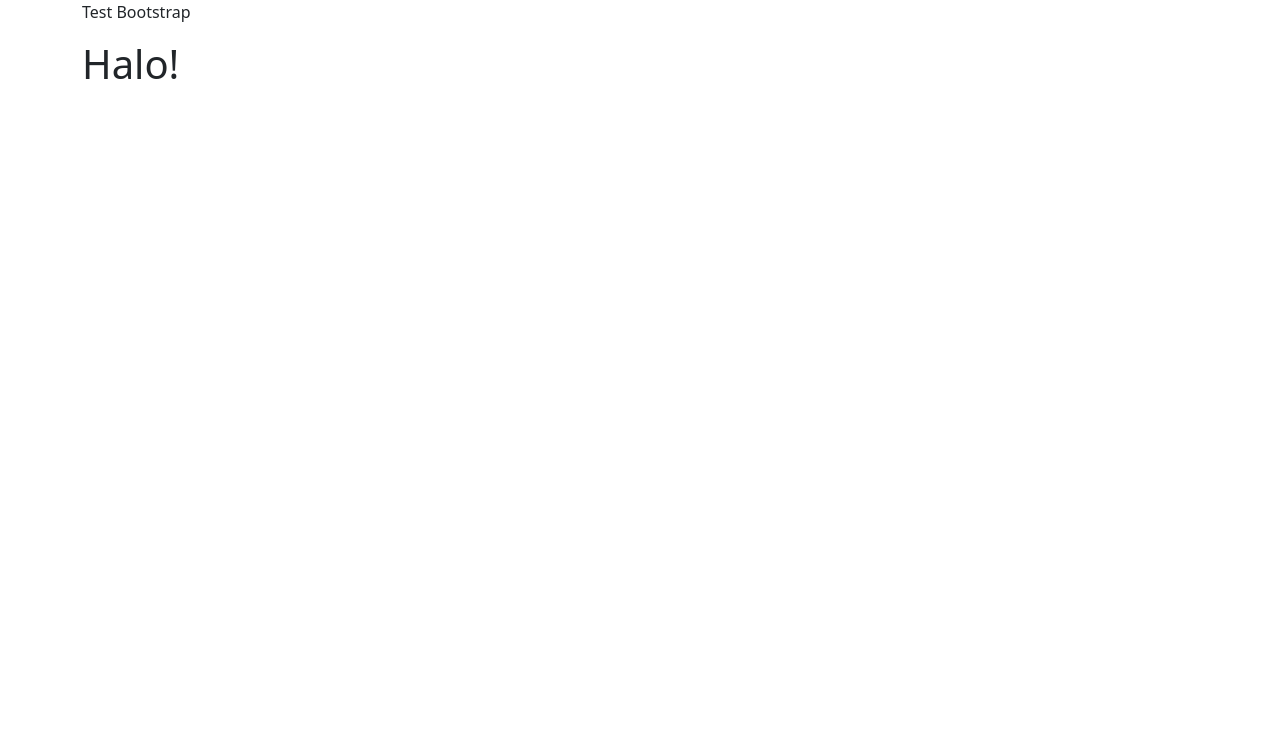
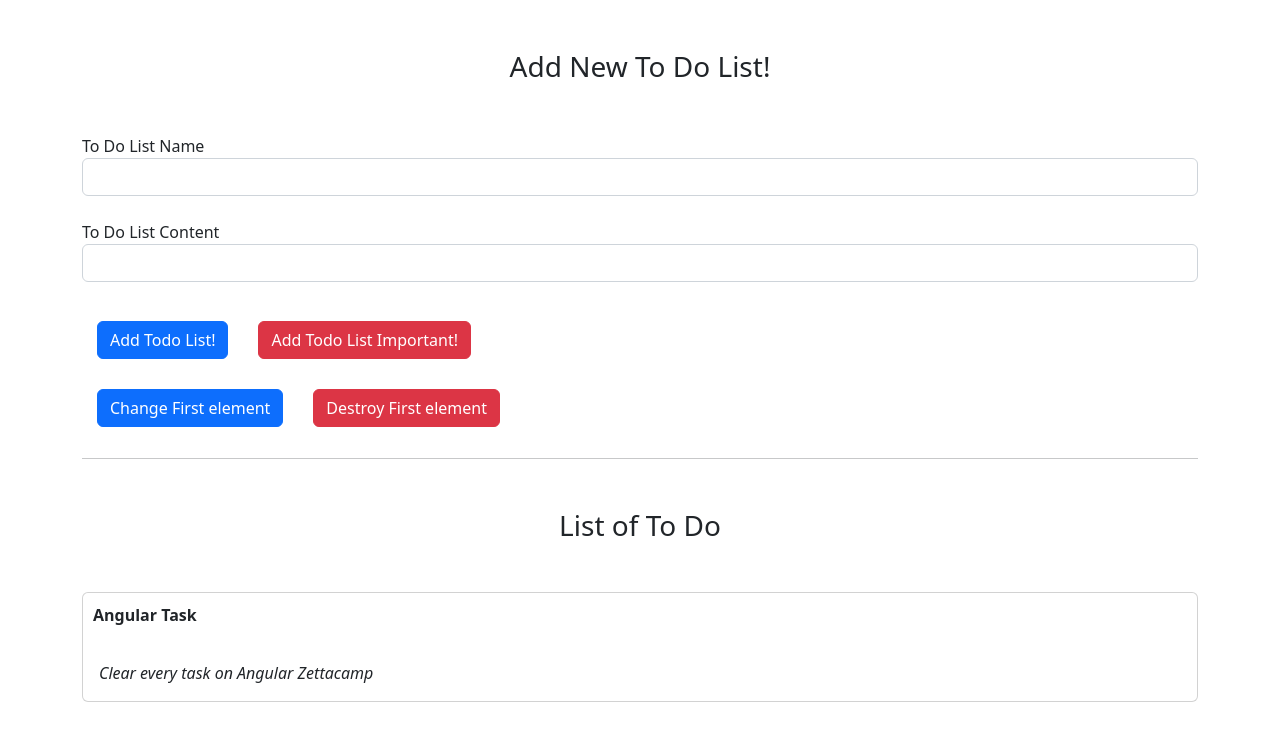
Before and after one commit to AlfinhiHD/alfin_upn_zetta_learning, an Angular app in the folder angular_learning/: page / in a window 1280 px wide. Shown: the top 740 px of the page. Built offline with nearby package versions, Linux system fonts and the light colour scheme.

Commit message:
commit day 4

```diff
--- /dev/null
+++ b/angular_learning/src/app/addlist/addlist.component.css
@@ -0,0 +1,8 @@
+h3 {
+    text-align: center;
+    margin: 50px;
+}
+
+button {
+    margin: 15px;
+}
--- /dev/null
+++ b/angular_learning/src/app/addlist/addlist.component.html
@@ -0,0 +1,19 @@
+<div class="row">
+    <div class="col-xs-12">
+      <h3>Add New To Do List!</h3>
+      <label>To Do List Name</label>
+      <input type="text" class="form-control"
+      #todoNameInput>
+      <br>
+      <label>To Do List Content</label>
+      <input type="text" class="form-control"
+      #todoContentInput>
+      <br>
+      <button
+        class="btn btn-primary"
+        (click)="onAddTodo(todoNameInput)">Add Todo List!</button>
+      <button
+        class="btn btn-danger"
+        (click)="onAddImportant(todoNameInput)">Add Todo List Important!</button>
+    </div>
+</div>
--- /dev/null
+++ b/angular_learning/src/app/addlist/addlist.component.ts
@@ -0,0 +1,33 @@
+import { Component, ElementRef, EventEmitter, OnInit, Output, ViewChild } from '@angular/core';
+
+@Component({
+  selector: 'app-addlist',
+  templateUrl: './addlist.component.html',
+  styleUrls: ['./addlist.component.css']
+})
+export class AddlistComponent implements OnInit {
+  @Output() todoCreated = new EventEmitter<{todoName: string, todoContent: string}> ();
+  @Output('imC') importantCreated = new EventEmitter<{todoName: string, todoContent: string}> ();
+
+  @ViewChild('todoContentInput') todoContentInput: ElementRef;
+
+  constructor() { }
+
+  ngOnInit(): void {
+  }
+
+  onAddTodo(nameInput : HTMLInputElement) {
+    this.todoCreated.emit({
+      todoName : nameInput.value,
+      todoContent: this.todoContentInput.nativeElement.value
+    });
+  }
+
+  onAddImportant(nameInput : HTMLInputElement) {
+    this.importantCreated.emit({
+      todoName : nameInput.value,
+      todoContent: this.todoContentInput.nativeElement.value
+    });
+  }
+
+}
--- a/angular_learning/src/app/app.component.css
+++ b/angular_learning/src/app/app.component.css
@@ -0,0 +1,9 @@
+button {
+    margin: 15px;
+}
+
+h3 {
+    text-align: center;
+    margin-top: 50px;
+    margin-bottom: 50px;
+}
--- a/angular_learning/src/app/app.component.html
+++ b/angular_learning/src/app/app.component.html
@@ -1,4 +1,15 @@
 <div class="container">
-  <p> Test Bootstrap</p>
-  <h1>Halo!</h1>
+  <app-addlist (todoCreated)="onTodoAdded($event)" (imC)="onImportantAdded($event)"></app-addlist>
+  <div class="">
+    <div class="">
+      <button class="btn btn-primary" (click)="onChangeFirst()">Change First element</button>
+      <button class="btn btn-danger" (click)="onDestroyFirst()">Destroy First element</button>
+      <hr>
+      <h3>List of To Do</h3>
+      <app-list-element *ngFor="let list of todoElements" [todoElement]="list" [name]="list.name">
+            <strong *ngIf="list.type === 'important'" style="color: red">{{ list.content }}</strong>
+            <em *ngIf="list.type === 'normal'">{{ list.content }}</em>
+      </app-list-element>
+    </div>
+  </div>
 </div>
--- a/angular_learning/src/app/app.component.ts
+++ b/angular_learning/src/app/app.component.ts
@@ -6,5 +6,31 @@ import { Component } from '@angular/core';
   styleUrls: ['./app.component.css']
 })
 export class AppComponent {
-  title = 'angular_learning';
+  todoElements = [{type: 'normal', name: 'Angular Task', content: 'Clear every task on Angular Zettacamp'}];
+
+  onTodoAdded(normalData: {todoName: string, todoContent: string}) {
+    this.todoElements.push({
+      type: 'normal',
+      name: normalData.todoName,
+      content: normalData.todoContent
+    });
+  }
+
+  onImportantAdded(importantData: {todoName: string, todoContent: string}) {
+    this.todoElements.push({
+      type: 'important',
+      name: importantData.todoName,
+      content: importantData.todoContent
+    });
+  }
+
+  onChangeFirst() {
+    this.todoElements[0].name = 'Changed!';
+  }
+
+  onDestroyFirst() {
+    this.todoElements.splice(0, 1);
+  }
+
+
 }
--- a/angular_learning/src/app/app.module.ts
+++ b/angular_learning/src/app/app.module.ts
@@ -3,10 +3,14 @@ import { BrowserModule } from '@angular/platform-browser';
 
 import { AppRoutingModule } from './app-routing.module';
 import { AppComponent } from './app.component';
+import { AddlistComponent } from './addlist/addlist.component';
+import { ListElementComponent } from './list-element/list-element.component';
 
 @NgModule({
   declarations: [
-    AppComponent
+    AppComponent,
+    AddlistComponent,
+    ListElementComponent
   ],
   imports: [
     BrowserModule,
--- /dev/null
+++ b/angular_learning/src/app/list-element/list-element.component.html
@@ -0,0 +1,6 @@
+<div class="card" style="margin-bottom:50px">
+    <div class="card-title" style="font-weight: bolder; padding: 10px;">{{ name }}</div>
+    <div class="card-body">
+        <ng-content></ng-content>
+    </div>
+</div>
--- /dev/null
+++ b/angular_learning/src/app/list-element/list-element.component.ts
@@ -0,0 +1,76 @@
+import {
+  AfterContentChecked,
+  AfterContentInit,
+  AfterViewChecked,
+  AfterViewInit,
+  Component,
+  ContentChild,
+  DoCheck,
+  ElementRef,
+  Input,
+  OnChanges,
+  OnDestroy,
+  OnInit,
+  SimpleChanges,
+  ViewChild
+} from '@angular/core';
+
+@Component({
+  selector: 'app-list-element',
+  templateUrl: './list-element.component.html',
+  styleUrls: ['./list-element.component.css']
+})
+export class ListElementComponent implements
+  OnInit,
+  OnChanges,
+  DoCheck,
+  AfterContentInit,
+  AfterContentChecked,
+  AfterViewInit,
+  AfterViewChecked,
+  OnDestroy
+{
+
+  @Input('todoElement') element : {type : string, name : string, content : string}
+  @Input() name : string;
+
+  constructor() {
+    console.log('constructor called!');
+  }
+
+  ngOnChanges(changes: SimpleChanges) {
+    console.log('ngOnChanges called!');
+    console.log(changes);
+  }
+
+  ngOnInit(): void {
+    console.log('ngOnInit called!');
+  }
+
+  ngDoCheck() {
+    console.log('ngDoCheck called!');
+  }
+
+  ngAfterContentInit() {
+    console.log('ngAfterContentInit called!');
+  }
+
+  ngAfterContentChecked() {
+    console.log('ngAfterContentChecked called!');
+  }
+
+
+  ngAfterViewInit() {
+    console.log('ngAfteViewInit called!');
+  }
+
+  ngAfterViewChecked() {
+    console.log('ngAfterViewChecked called!');
+  }
+
+  ngOnDestroy() {
+    console.log('ngOnDestroy called');
+  }
+
+
+}
```
Also changed, not shown: angular_learning/src/app/list-element/list-element.component.css (added), 2 other files (tests, documents, lock files or other folders).
